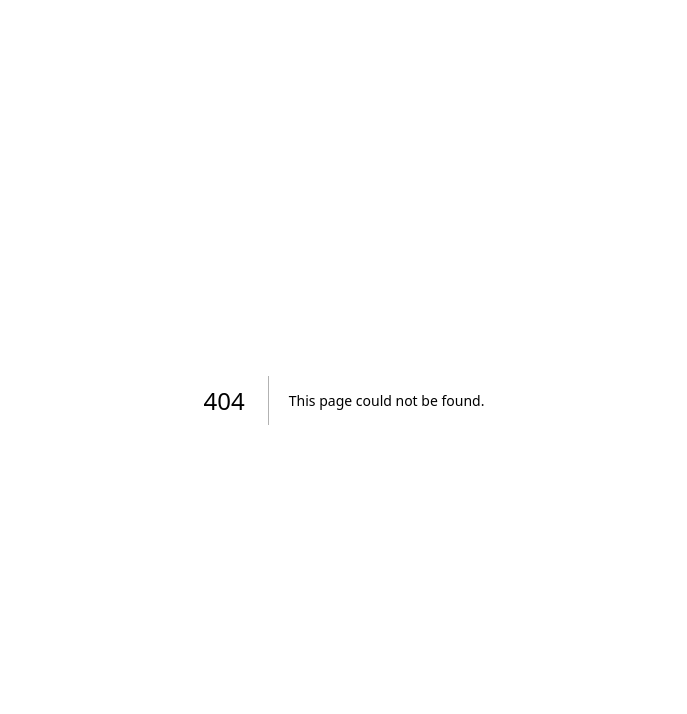
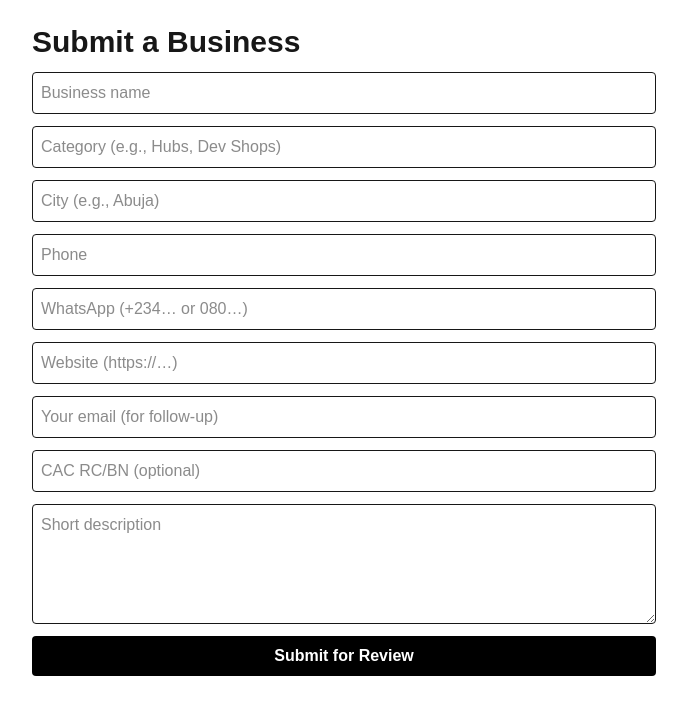
Before and after one commit to browse9jagroup/browse9ja, a Next.js app: page /submit in a window 1280 px wide. Before the commit this address had no page. Shown: the top 714 px of the page, without its empty margins (296-983 px from the left). Built offline with nearby package versions, Linux system fonts and the light colour scheme.

Commit message:
Add public Submit and Claim pages (Supabase insert)

```diff
--- /dev/null
+++ b/pages/claim.tsx
@@ -0,0 +1,48 @@
+import { useState } from "react";
+import { supabase } from "../lib/supabaseClient";
+
+export default function Claim() {
+  const [f, setF] = useState({
+    business_id: "", claimed_business_name: "",
+    applicant_name: "", email: "", whatsapp: "", proof_url: "", message: ""
+  });
+  const [ok, setOk] = useState(""); const [err, setErr] = useState("");
+
+  const onSubmit = async (e: React.FormEvent) => {
+    e.preventDefault(); setOk(""); setErr("");
+    const payload: any = {
+      claimed_business_name: f.claimed_business_name.trim(),
+      applicant_name: f.applicant_name || null,
+      email: f.email || null,
+      whatsapp: f.whatsapp || null,
+      proof_url: f.proof_url || null,
+      message: f.message || null
+    };
+    if (f.business_id) payload.business_id = Number(f.business_id);
+
+    const { error } = await supabase.from("business_claims").insert([payload]);
+    if (error) setErr(error.message);
+    else {
+      setOk("Claim received. Our team will review and get back to you.");
+      setF({ business_id:"", claimed_business_name:"", applicant_name:"", email:"", whatsapp:"", proof_url:"", message:"" });
+    }
+  };
+
+  return (
+    <main className="max-w-2xl mx-auto p-6">
+      <h1 className="text-3xl font-bold mb-3">Claim a Business</h1>
+      <form onSubmit={onSubmit} className="grid gap-3">
+        <input placeholder="Existing business ID (optional)" value={f.business_id} onChange={e=>setF({...f, business_id:e.target.value})} className="border rounded p-2"/>
+        <input required placeholder="Business name" value={f.claimed_business_name} onChange={e=>setF({...f, claimed_business_name:e.target.value})} className="border rounded p-2"/>
+        <input placeholder="Your name" value={f.applicant_name} onChange={e=>setF({...f, applicant_name:e.target.value})} className="border rounded p-2"/>
+        <input type="email" placeholder="Email" value={f.email} onChange={e=>setF({...f, email:e.target.value})} className="border rounded p-2"/>
+        <input placeholder="WhatsApp" value={f.whatsapp} onChange={e=>setF({...f, whatsapp:e.target.value})} className="border rounded p-2"/>
+        <input placeholder="Proof URL (CAC cert / website / drive link)" value={f.proof_url} onChange={e=>setF({...f, proof_url:e.target.value})} className="border rounded p-2"/>
+        <textarea placeholder="Message" value={f.message} onChange={e=>setF({...f, message:e.target.value})} className="border rounded p-2 min-h-[120px]"/>
+        <button className="bg-black text-white rounded p-2 font-semibold">Submit Claim</button>
+      </form>
+      {ok && <p className="text-green-700 mt-3">{ok}</p>}
+      {err && <p className="text-red-700 mt-3">⚠️ {err}</p>}
+    </main>
+  );
+}
--- /dev/null
+++ b/pages/submit.tsx
@@ -0,0 +1,60 @@
+import { useState } from "react";
+import { supabase } from "../lib/supabaseClient";
+
+function normWA(v: string) {
+  const x = v.trim().replace(/[\s()-]/g, "");
+  if (!x) return "";
+  if (x.startsWith("+")) return x;
+  if (x.startsWith("0")) return "+234" + x.slice(1);
+  if (x.startsWith("234")) return "+" + x;
+  return x;
+}
+
+export default function Submit() {
+  const [f, setF] = useState({
+    name: "", category: "", city: "", phone: "", whatsapp: "", website: "",
+    submitter_email: "", cac_rc_bn: "", description: ""
+  });
+  const [ok, setOk] = useState(""); const [err, setErr] = useState("");
+
+  const onSubmit = async (e: React.FormEvent) => {
+    e.preventDefault(); setOk(""); setErr("");
+    const payload: any = {
+      name: f.name.trim(),
+      category: f.category || null,
+      city: f.city || null,
+      phone: f.phone || null,
+      whatsapp: normWA(f.whatsapp) || null,
+      website: f.website || null,
+      submitter_email: f.submitter_email || null,
+      cac_rc_bn: f.cac_rc_bn || null,
+      description: f.description || null
+    };
+    const { error } = await supabase.from("business_submissions").insert([payload]);
+    if (error) setErr(error.message);
+    else {
+      setOk("Thanks! Your business was submitted for review.");
+      setF({ name:"", category:"", city:"", phone:"", whatsapp:"", website:"", submitter_email:"", cac_rc_bn:"", description:"" });
+    }
+  };
+
+  return (
+    <main className="max-w-2xl mx-auto p-6">
+      <h1 className="text-3xl font-bold mb-3">Submit a Business</h1>
+      <form onSubmit={onSubmit} className="grid gap-3">
+        <input required placeholder="Business name" value={f.name} onChange={e=>setF({...f, name:e.target.value})} className="border rounded p-2"/>
+        <input placeholder="Category (e.g., Hubs, Dev Shops)" value={f.category} onChange={e=>setF({...f, category:e.target.value})} className="border rounded p-2"/>
+        <input placeholder="City (e.g., Abuja)" value={f.city} onChange={e=>setF({...f, city:e.target.value})} className="border rounded p-2"/>
+        <input placeholder="Phone" value={f.phone} onChange={e=>setF({...f, phone:e.target.value})} className="border rounded p-2"/>
+        <input placeholder="WhatsApp (+234… or 080…)" value={f.whatsapp} onChange={e=>setF({...f, whatsapp:e.target.value})} className="border rounded p-2"/>
+        <input placeholder="Website (https://…)" value={f.website} onChange={e=>setF({...f, website:e.target.value})} className="border rounded p-2"/>
+        <input type="email" placeholder="Your email (for follow-up)" value={f.submitter_email} onChange={e=>setF({...f, submitter_email:e.target.value})} className="border rounded p-2"/>
+        <input placeholder="CAC RC/BN (optional)" value={f.cac_rc_bn} onChange={e=>setF({...f, cac_rc_bn:e.target.value})} className="border rounded p-2"/>
+        <textarea placeholder="Short description" value={f.description} onChange={e=>setF({...f, description:e.target.value})} className="border rounded p-2 min-h-[120px]"/>
+        <button className="bg-black text-white rounded p-2 font-semibold">Submit for Review</button>
+      </form>
+      {ok && <p className="text-green-700 mt-3">{ok}</p>}
+      {err && <p className="text-red-700 mt-3">⚠️ {err}</p>}
+    </main>
+  );
+}
```
